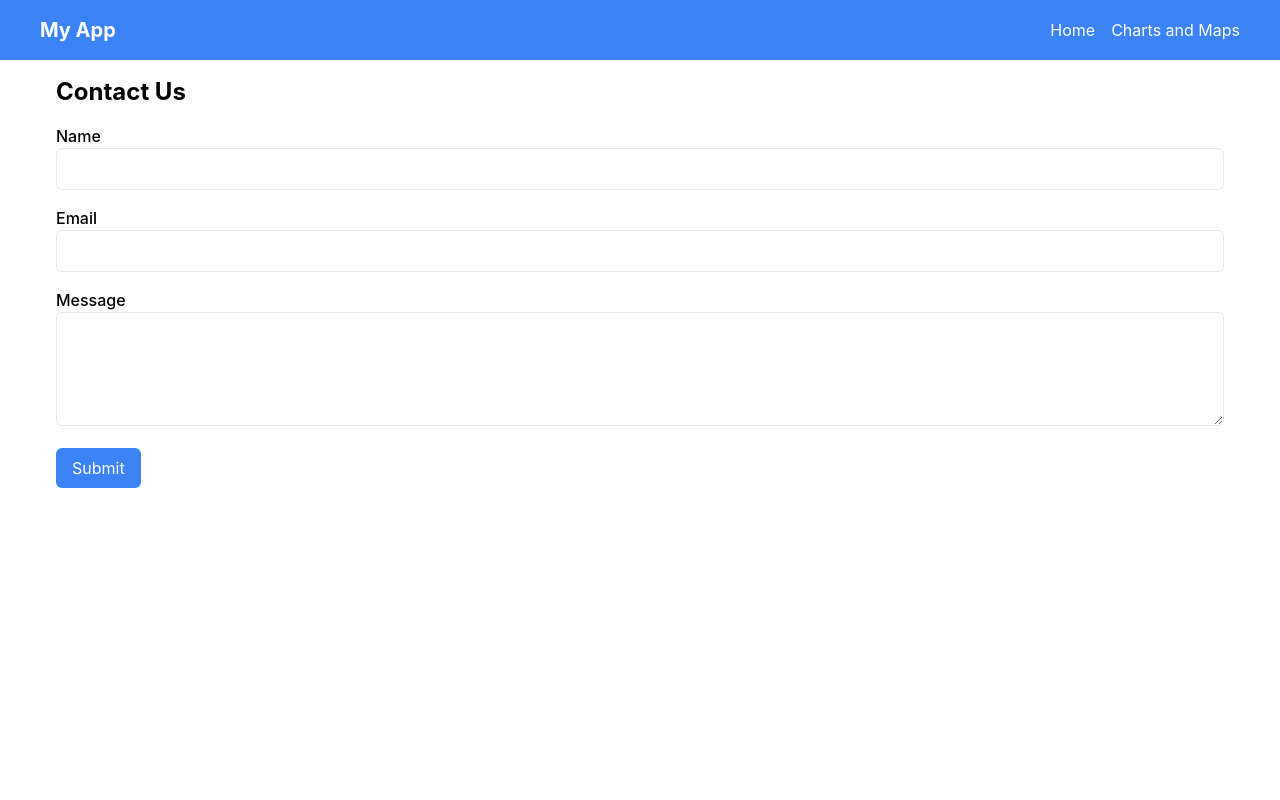
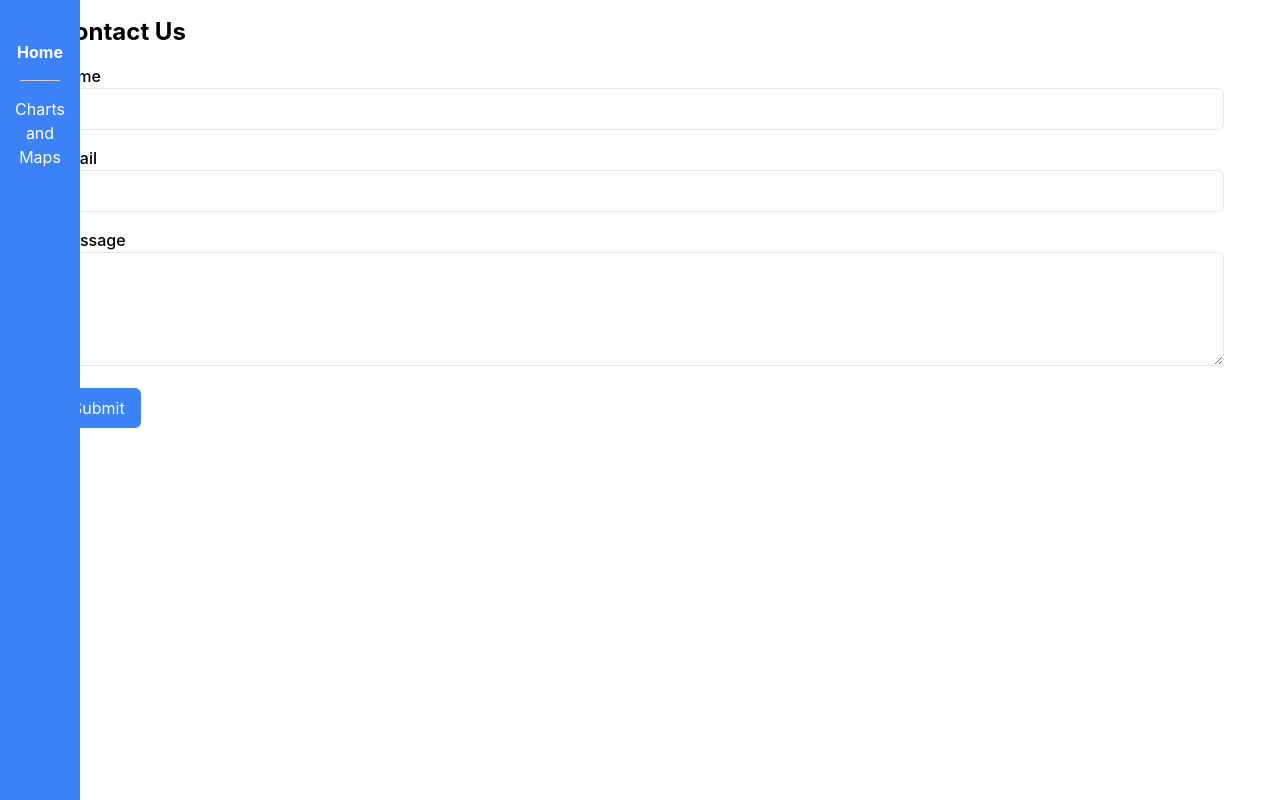
Before and after one commit to Subhrajitbw/contact-app-task, a React (Create React App) app: page / in a window 1280 px wide. Built offline with nearby package versions, Linux system fonts and the light colour scheme.

Commit message:
added sidebar

```diff
--- a/src/App.tsx
+++ b/src/App.tsx
@@ -1,20 +1,23 @@
+// App.tsx
 import React from 'react';
 import { BrowserRouter as Router, Route, Routes } from 'react-router-dom';
-import Navbar from './components/Navbar';
+
+import ChartsAndMaps from './components/ChartsAndMaps';
 import ContactForm from './components/ContactFrom';
-import ChartsAndMaps from './components/ChartsAndMaps';
-
+import Sidebar from './components/Sidebar';
 
 const App: React.FC = () => {
   return (
     <Router>
-      <div>
-        <Navbar />
-        <div className="container mx-auto p-4">
-          <Routes>
-            <Route path="/" element={<ContactForm />} />
-            <Route path="/charts-and-maps" element={<ChartsAndMaps />} />
-          </Routes>
+      <div className="flex">
+        <Sidebar />
+        <div className="flex-grow">
+          <div className="container mx-auto p-4">
+            <Routes>
+              <Route path="/" element={<ContactForm />} />
+              <Route path="/charts-and-maps" element={<ChartsAndMaps />} />
+            </Routes>
+          </div>
         </div>
       </div>
     </Router>
--- /dev/null
+++ b/src/components/Sidebar.tsx
@@ -0,0 +1,39 @@
+// Sidebar.tsx
+import React from 'react';
+import { Link, useLocation } from 'react-router-dom';
+
+const Sidebar: React.FC = () => {
+  const location = useLocation();
+
+  return (
+    <div className="text-center bg-blue-500 h-screen w-20 fixed top-0 left-0 p-2">
+      <ul className="flex flex-col items-center mt-8 space-y-4">
+        <li>
+          <Link
+            to="/"
+            className={`text-white hover:text-gray-300 ${
+              location.pathname === '/' ? 'font-bold' : ''
+            }`}
+          >
+            Home
+          </Link>
+        </li>
+        <li>
+          <hr className="w-10 mx-auto border-gray-300" />
+        </li>
+        <li>
+          <Link
+            to="/charts-and-maps"
+            className={`text-white hover:text-gray-300 ${
+              location.pathname === '/charts-and-maps' ? 'font-bold' : ''
+            }`}
+          >
+            Charts and Maps
+          </Link>
+        </li>
+      </ul>
+    </div>
+  );
+};
+
+export default Sidebar;
```
